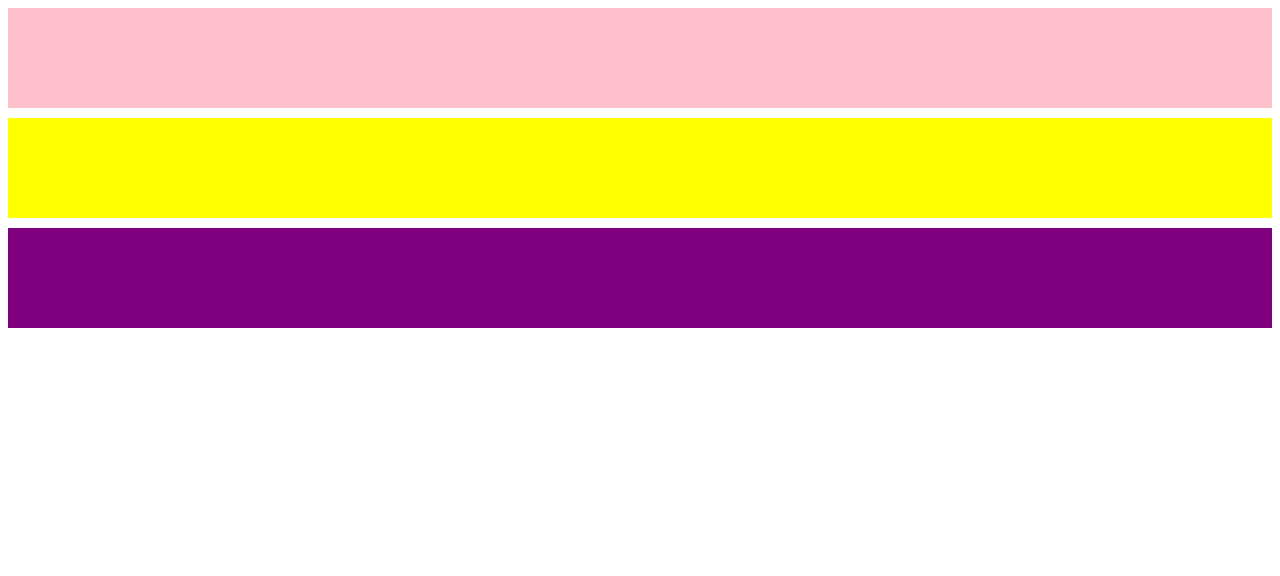
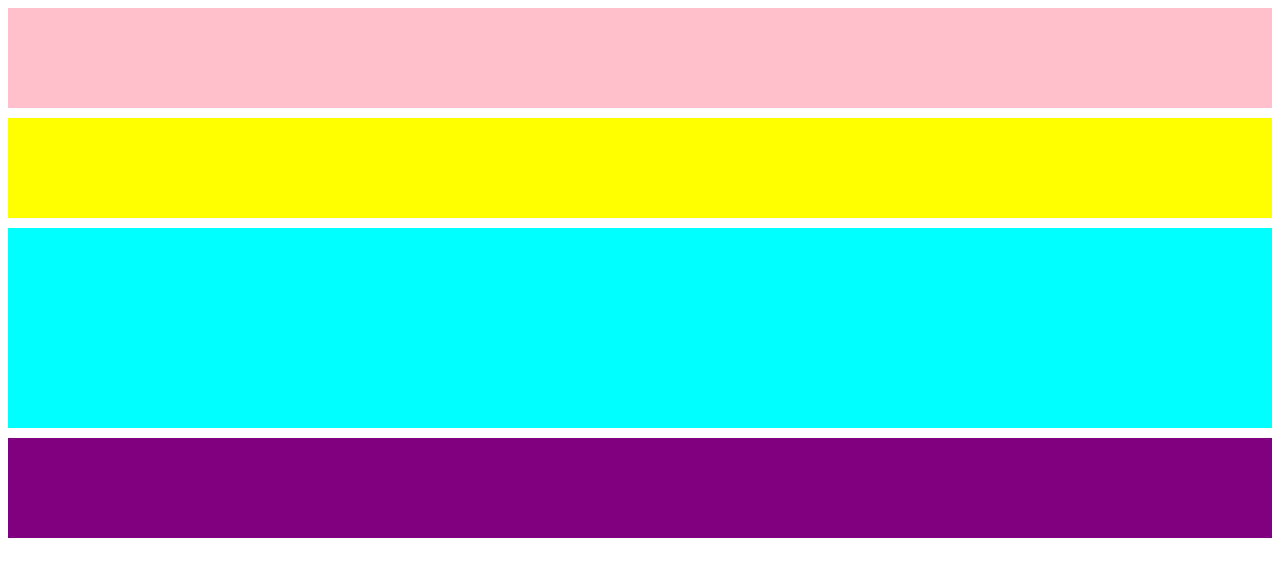
Before and after one commit to flavio-secondini/htmlcss-struttura-wp, a plain HTML site: page index.html in a window 1280 px wide. Drawn offline with Linux system fonts and the light colour scheme.

Commit message:
esercizio incompleto 3
mancano gli spazi tra colonne

```diff
--- a/index.html
+++ b/index.html
@@ -20,6 +20,22 @@
 
         </div>
       </div>
+        <div class="riga">
+            <div class="colonna-100 cyan">
+
+            </div>
+            <div class="colonna-20 cyan">
+
+            </div>
+            <div class="colonna-60 cyan">
+
+            </div>
+            <div class="colonna-20 cyan">
+
+            </div>
+
+          </div>
+
     </main>
     <footer>
       <div class="riga">
--- a/master.css
+++ b/master.css
@@ -23,6 +23,14 @@ div[class^="colonna-"] {
   width: 100%;
 }
 
+.colonna-20 {
+  width: 20%;
+}
+
+.colonna-60 {
+  width: 60%;
+}
+
 /* colori colonne */
 
 .pink {
@@ -32,6 +40,9 @@ div[class^="colonna-"] {
 .yellow {
   background: yellow;
 }
+.cyan {
+  background-color: cyan;
+}
 
 .viola {
   background-color: purple;
```
